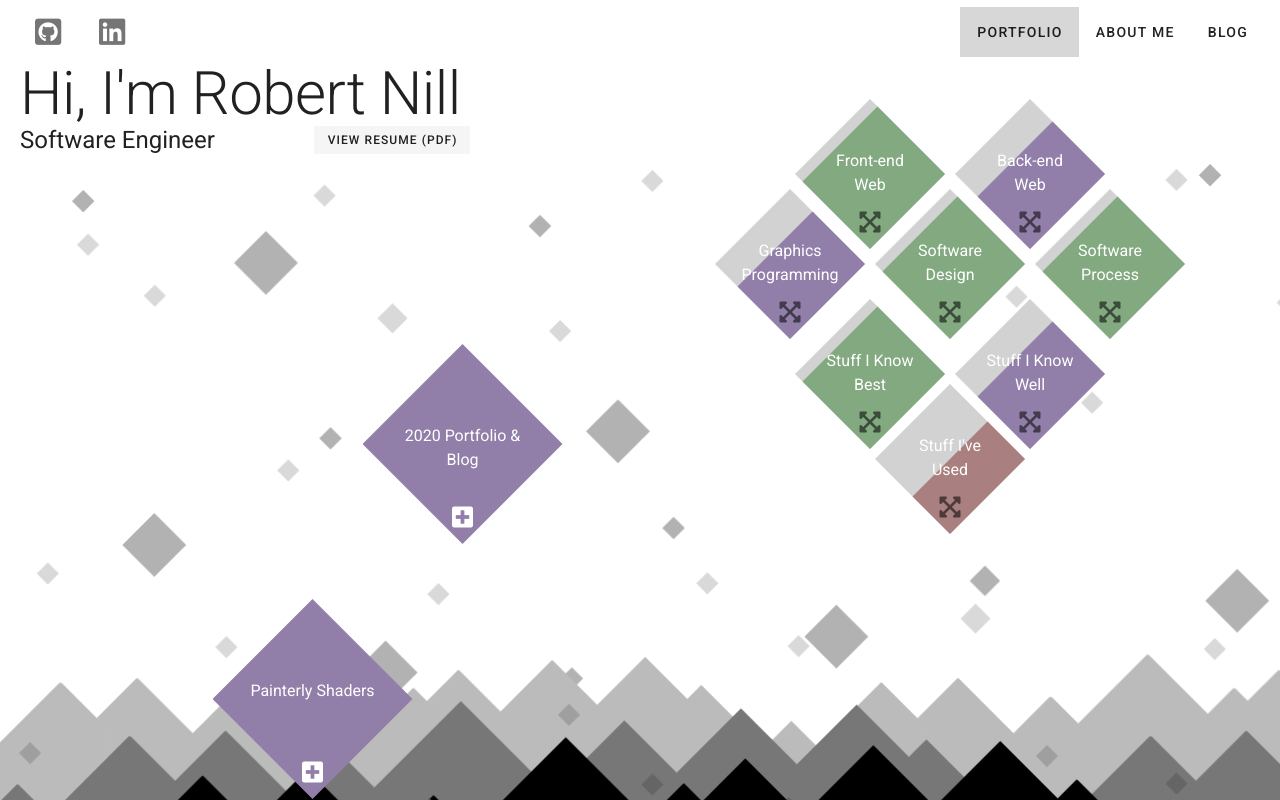
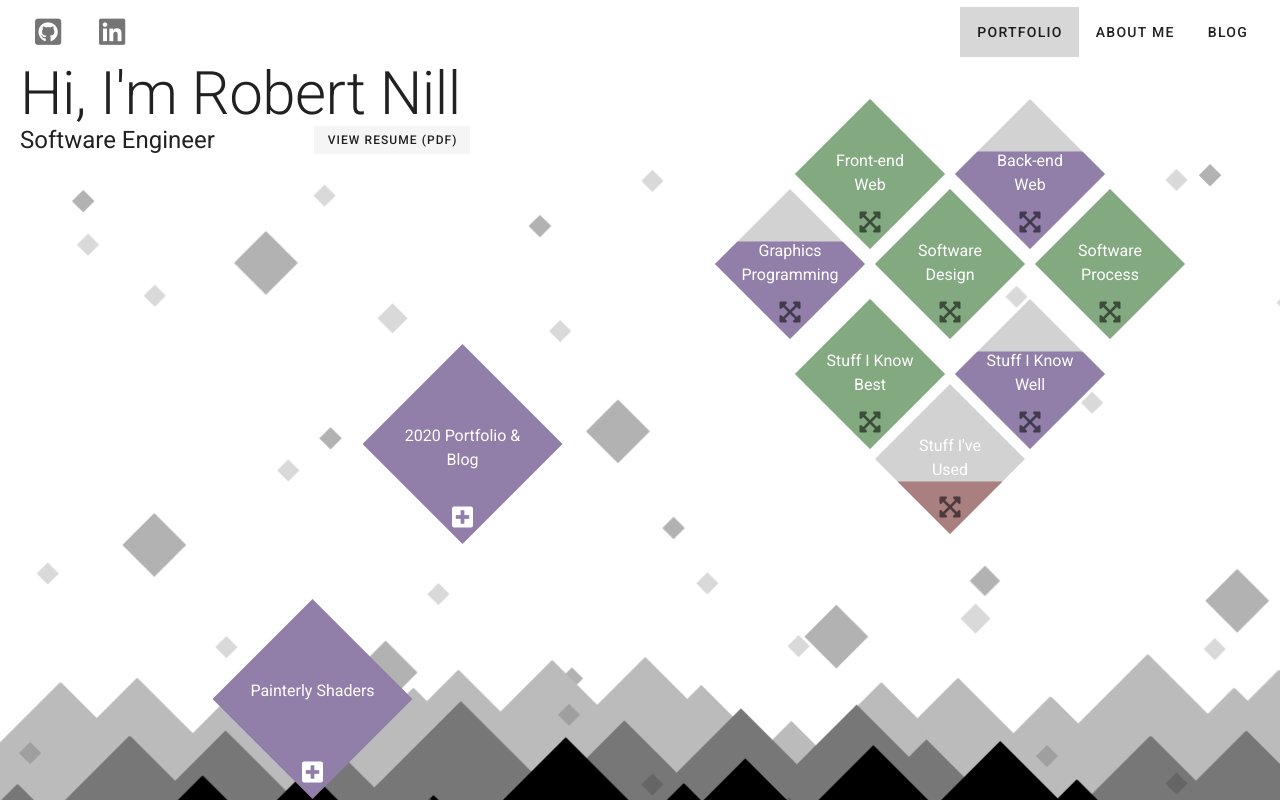
Before and after one commit to rmnill202/2020-portfolio-site, a Vue app: page / in a window 1280 px wide. Shown: the top 800 px of the page. Built offline with nearby package versions, Linux system fonts and the light colour scheme.

Commit message:
Experimenting with drop shadows

```diff
--- a/src/components/SkillsPanel.vue
+++ b/src/components/SkillsPanel.vue
@@ -3,6 +3,7 @@
     <div class="skill-grid">
 
       <div  v-for="(s, index) in skills" class="skill-diamond-container">
+        <!-- <div class="diamond-shadow"></div> -->
         <div class="skill-diamond" :tabindex="1 + index">
           <div :class="`diamond-fill fill-${s.v}`" :style="`background-color: ${s.color}`"/>
           <div class="diamond-text">{{s.title}}</div>
@@ -75,7 +76,8 @@ export default {
   background-size: 150px 150px;
   clip-path: polygon(50% 0,100% 50%,50% 100%,0 50%);
   cursor: pointer;
-  transition: all 0.25s;
+  transition: clip-path 0.25s, z-index 0.25s step-end;
+  z-index: 1;
 }
 .skill-diamond:hover {
   background-color: #c4c4c4;
@@ -88,7 +90,7 @@ export default {
   pointer-events: none; /* Allows the second click to de-focus */
   border-color:transparent!important;
   outline:none;
-  transition: all 0.5s;
+  transition: clip-path 0.25s, z-index 0.25s step-start;
 }
 
 
@@ -141,33 +143,45 @@ export default {
 }
 
 .fill-5 {
-  clip-path: polygon(-100% 50%, 50% -100%, 200% 50%, 50% 200%);
+  clip-path: polygon(0 0, 100% 0, 100% 100%, 0 100%);
+
+  /* clip-path: polygon(-100% 50%, 50% -100%, 200% 50%, 50% 200%); */
 
   /* clip-path: polygon(-35% 115%, 115% -35%, 200% 50%, 50% 200%); */
 }
 
 .fill-4 {
-  clip-path: polygon(-45% 105%, 105% -45%, 200% 50%, 50% 200%);
+  clip-path: polygon(0 0%, 100% 0%, 100% 100%, 0 100%);
+
+  /* clip-path: polygon(-45% 105%, 105% -45%, 200% 50%, 50% 200%); */
 
   /* clip-path: polygon(-35% 115%, 115% -35%, 200% 50%, 50% 200%); */
 }
 .fill-3 {
-  clip-path: polygon(-35% 115%, 115% -35%, 200% 50%, 50% 200%);
+  clip-path: polygon(0 35%, 100% 35%, 100% 100%, 0 100%);
+
+
+  /* clip-path: polygon(-35% 115%, 115% -35%, 200% 50%, 50% 200%); */
 
 
   /* clip-path: polygon(-25% 125%, 125% -25%, 200% 50%, 50% 200%); */
 }
 .fill-2 {
+  clip-path: polygon(0 65%, 100% 65%, 100% 100%, 0 100%);
 
-  clip-path: polygon(-25% 125%, 125% -25%, 200% 50%, 50% 200%);
+  /* clip-path: polygon(-25% 125%, 125% -25%, 200% 50%, 50% 200%); */
 
   /* clip-path: polygon(-15% 135%, 135% -15%, 200% 50%, 50% 200%); */
 }
 
 
 .skill-diamond:focus .fill-2, .skill-diamond:focus .fill-3, .skill-diamond:focus .fill-4 {
+  clip-path: polygon(0 0, 100% 0, 100% 100%, 0 100%);
+
   /* clip-path: polygon(-100% 50%, 50% -100%, 200% 50%, 50% 200%); */
-  clip-path: polygon(-100% 50%, 50% -100%, 200% 50%, 50% 200%);
+
+  /* clip-path: polygon(-100% 50%, 50% -100%, 200% 50%, 50% 200%); */
+
 }
 
 
@@ -181,6 +195,39 @@ export default {
   top: 0;
   transition: all 0.5s;
 }
+
+
+
+
+/* @keyframes shadow-index-delay {
+    0%     { z-index: 1; }
+    99%    { z-index: 2; }
+    100%   { z-index: 2; }
+} */
+.diamond-shadow:first-child {
+  order: 2;
+}
+.diamond-shadow {
+  background-color: #252525;
+  height: 150px;
+  width:  150px;
+  background-size: 150px 150px;
+  position: absolute;
+  top: 5px;
+  transition: all 0.25s;
+  clip-path: polygon(50% 0,100% 50%,50% 100%,0 50%);
+}
+.skill-diamond:hover + .diamond-shadow {
+  clip-path: polygon(50% 5%,95% 50%,50% 95%,5% 50%);
+  transition: all 0.25s;
+}
+.skill-diamond:focus + .diamond-shadow {
+  /* clip-path: polygon(50% 50%, 50% 50%, 50% 50%, 50% 50%); */
+  clip-path: polygon(0 0, 100% 0, 100% 100%, 0 100%);
+  /* animation: shadow-index-delay 0.25s linear; */
+  /* z-index: 2; */
+}
+
 
 /* Larger screens */
 @media screen and (min-width: 481px) {
```
